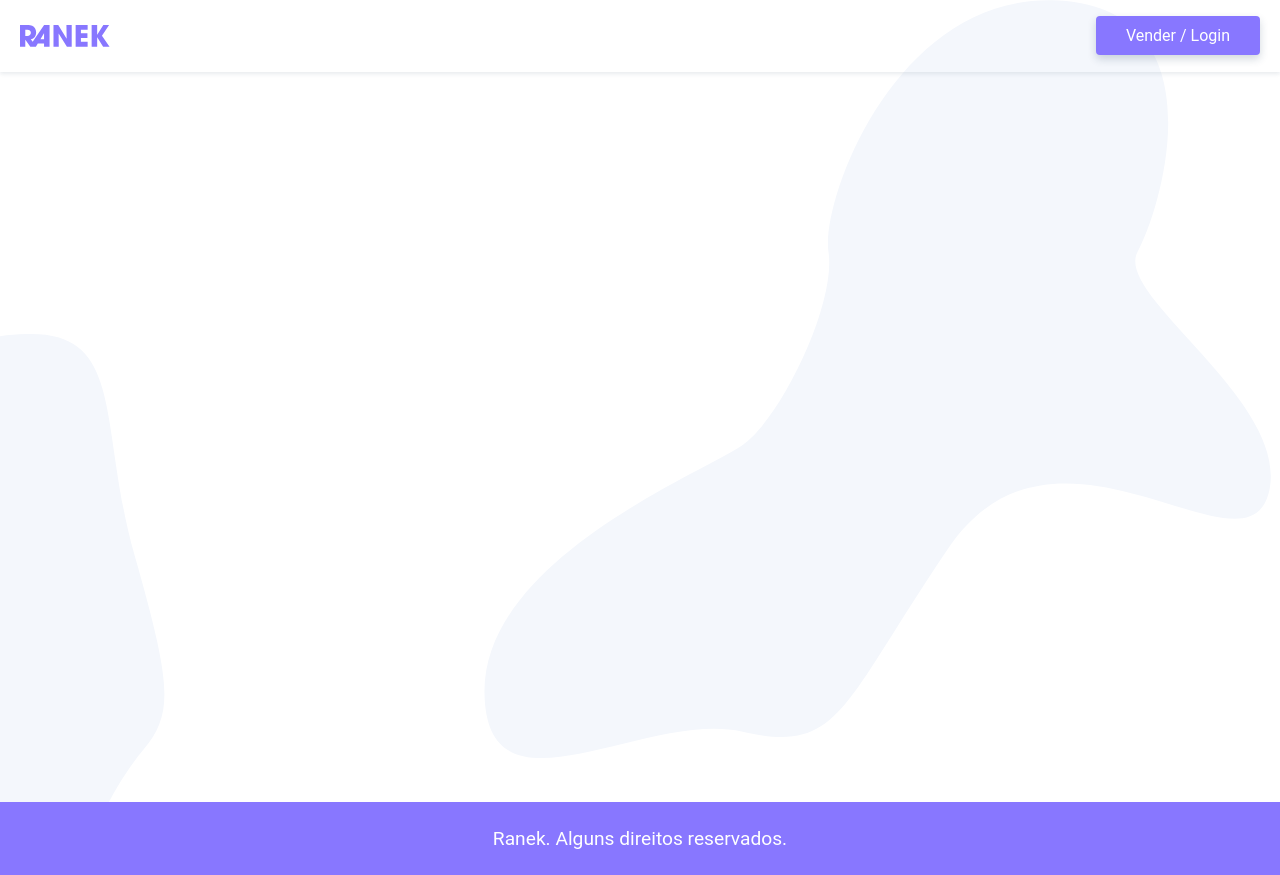
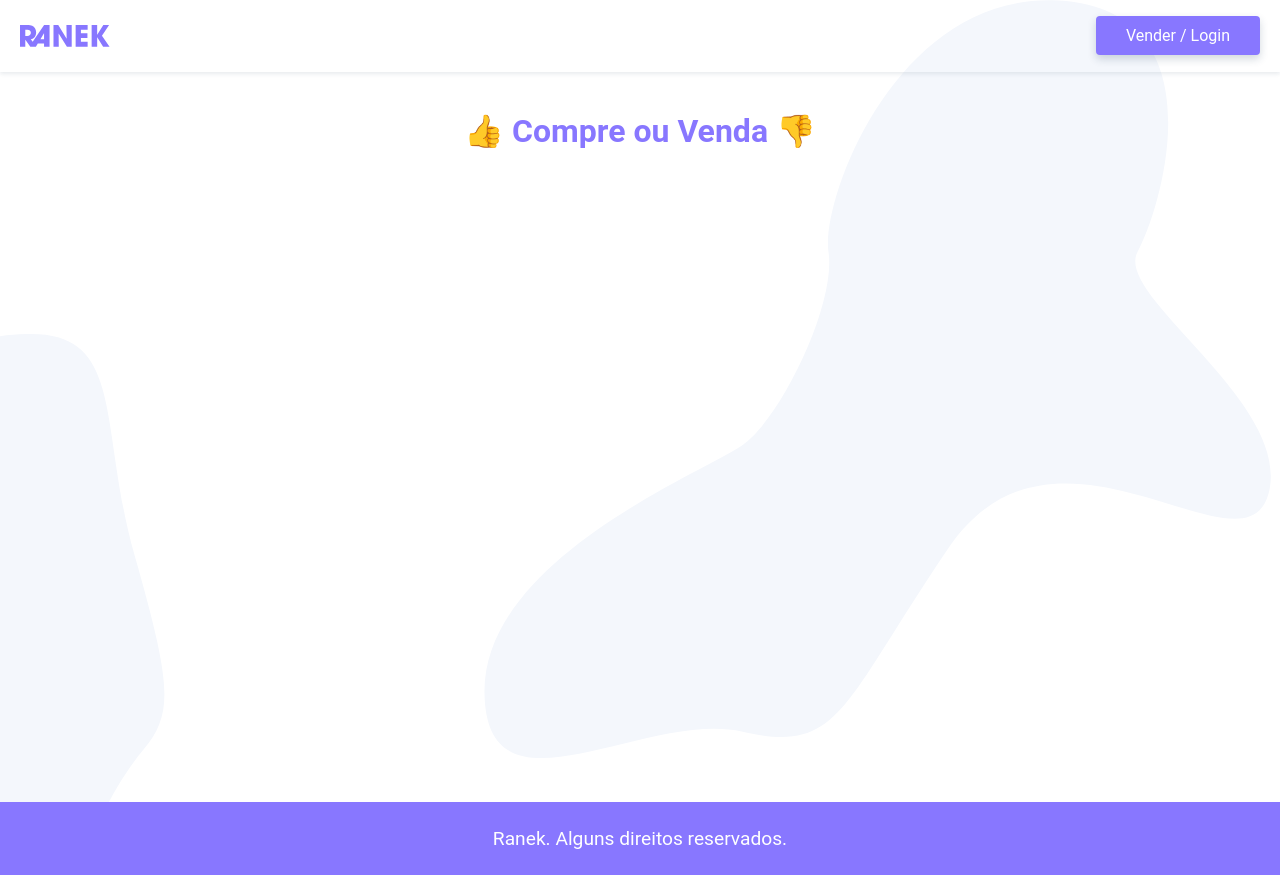
Before and after one commit to joaom00/ranek, a Vue app: page / in a window 1280 px wide. Built offline with nearby package versions, Linux system fonts and the light colour scheme.

Commit message:
Add Home Page

```diff
--- /dev/null
+++ b/src/components/ProductList.vue
@@ -0,0 +1,9 @@
+<template>
+  <div></div>
+</template>
+
+<script>
+export default {};
+</script>
+
+<style></style>
--- /dev/null
+++ b/src/components/SearchProducts.vue
@@ -0,0 +1,9 @@
+<template>
+  <div></div>
+</template>
+
+<script>
+export default {};
+</script>
+
+<style></style>
--- a/src/components/TheFooter.vue
+++ b/src/components/TheFooter.vue
@@ -10,7 +10,7 @@ export default {
 };
 </script>
 
-<style>
+<style scoped>
 footer {
   position: relative;
   top: 75px;
--- a/src/pages/Home.vue
+++ b/src/pages/Home.vue
@@ -1,9 +1,29 @@
 <template>
-  <div></div>
+  <section>
+    <h1>👍 Compre ou Venda 👎</h1>
+    <SearchProducts />
+    <ProductList />
+  </section>
 </template>
 
 <script>
+import SearchProducts from '@/components/SearchProducts';
+import ProductList from '@/components/ProductList';
+
 export default {
   name: 'Home',
+  components: {
+    SearchProducts,
+    ProductList,
+  },
 };
 </script>
+
+<style scoped>
+h1 {
+  color: #87f;
+  margin-top: 40px;
+  font-size: 2rem;
+  text-align: center;
+}
+</style>
```
